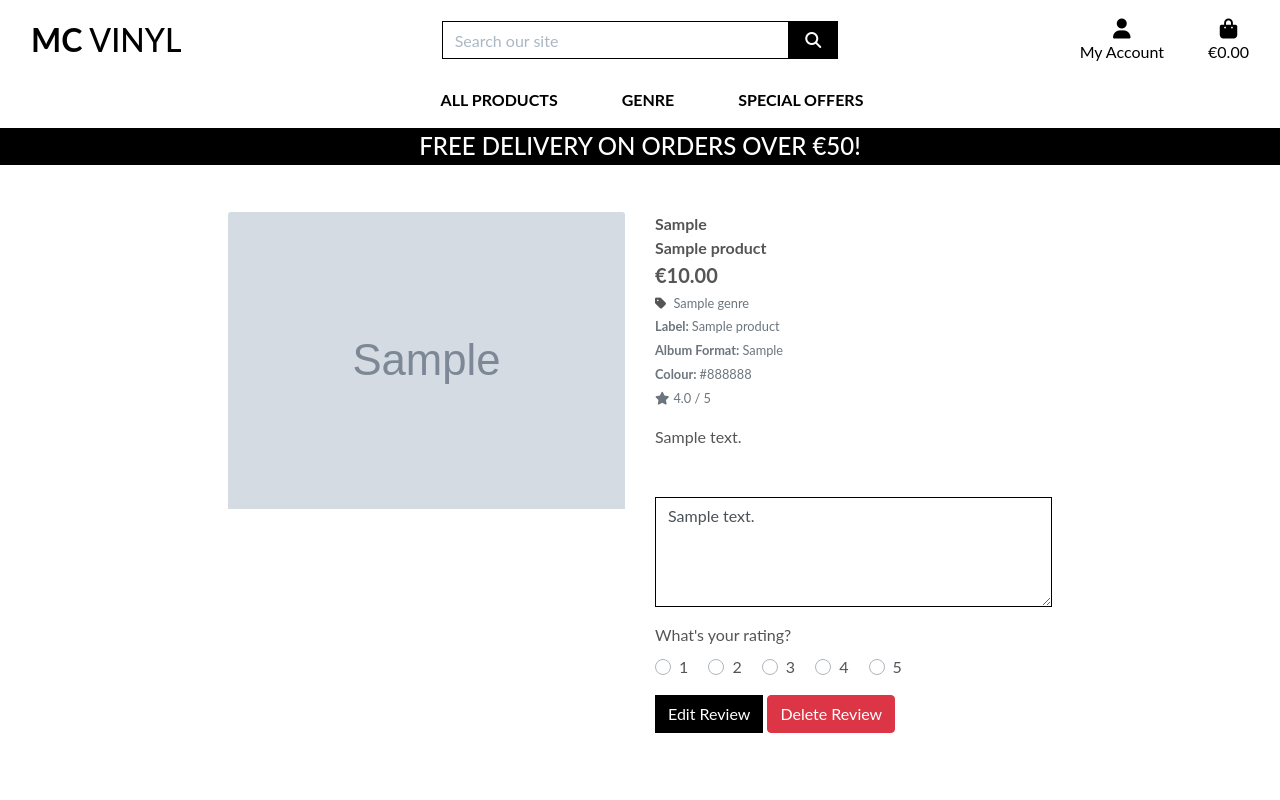
After one commit to robot5000-design/ms4-mc-vinyl, a Django app: a page that uses products/templates/products/edit_product_review.html in a window 1280 px wide. The commit adds this page. Run offline with Django 3.2, Linux system fonts and the light colour scheme; a user stored in the database is signed in; tables that the repository leaves empty hold one stand-in row (values such as "Sample post"); grey boxes marked "Sample" are stand-in pictures; some libraries are stand-ins or nearby versions.

Commit message:
Add product reviews CRUD functionality including model, views, signals, templates

```diff
--- a/products/apps.py
+++ b/products/apps.py
@@ -4,3 +4,6 @@ from django.apps import AppConfig
 class ProductsConfig(AppConfig):
     default_auto_field = 'django.db.models.BigAutoField'
     name = 'products'
+
+    def ready(self):
+        import products.signals
--- a/products/forms.py
+++ b/products/forms.py
@@ -1,6 +1,10 @@
 from django import forms
+from django.forms import Textarea
+from crispy_forms.bootstrap import InlineRadios
+from crispy_forms.helper import FormHelper
+from crispy_forms.layout import Layout
 from .widgets import CustomClearableFileInput
-from .models import Product, Genre
+from .models import Product, Genre, ProductReview
 
 
 class ProductForm(forms.ModelForm):
@@ -17,7 +21,6 @@ class ProductForm(forms.ModelForm):
             'description',
             'album_format',
             'color',
-            'rating',
             'image',
             'track_list',
             )
@@ -35,3 +38,33 @@ class ProductForm(forms.ModelForm):
                 field.widget.attrs['class'] = 'my-2 mr-2 border-black rounded-0'
             else:
                 field.widget.attrs['class'] = 'border-black rounded-0'
+
+
+class ProductReviewForm(forms.ModelForm):
+    class Meta:
+        model = ProductReview
+        fields = (
+            'body',
+            'review_rating',
+        )
+        widgets = {
+            'body': Textarea(attrs={'rows': 4}),
+        }
+
+    def __init__(self, *args, **kwargs):
+        super().__init__(*args, **kwargs)
+        self.helper = FormHelper()
+        self.helper.layout = Layout(
+            'body',
+            InlineRadios('review_rating')
+        )
+        self.fields['review_rating'].widget.attrs['required'] = True
+        for field in self.fields:
+            if field == 'body':
+                self.fields[field].label = False
+                self.fields[field].widget.attrs[
+                    'placeholder'] = 'Write your review here...'
+            elif field == 'review_rating':
+                self.fields[field].label = "What's your rating?"
+            self.fields[field].widget.attrs[
+                'class'] = 'border-black rounded-0 profile-form-input'
--- a/products/static/products/css/products.css
+++ b/products/static/products/css/products.css
@@ -27,3 +27,7 @@
     width: 96px;
     height: 96px;
 }
+
+label .asteriskField {
+    display: none;
+}
--- a/products/static/products/js/products.js
+++ b/products/static/products/js/products.js
@@ -27,8 +27,13 @@ $('#sort-selector').change(function() {
 // setting the href for the delete confirm modal
 $(".call-delete").click(function(event) {
     event.preventDefault();
-    var productId = $(this).attr("data-product");
-    var deleteUrl = `/products/delete/${productId}/`
+    var objectId = $(this).attr("data-product");
+    var modalId = $(this).attr("data-target");
+    if (modalId.includes("Product")) {
+        var deleteUrl = `/products/delete/${objectId}/`
+    } else {
+        var deleteUrl = `/products/delete_review/${objectId}/`
+    }
     $("#confirm-delete").attr("href", deleteUrl);
 });
 
--- /dev/null
+++ b/products/templates/products/edit_product_review.html
@@ -0,0 +1,86 @@
+{% extends "base.html" %}
+{% load static %}
+
+{% block extra_css %}
+    <link rel="stylesheet" href="{% static 'products/css/products.css' %}">
+{% endblock %}
+
+{% block page_header %}
+    <div class="container header-container">
+        <div class="row">
+            <div class="col"></div>
+        </div>
+    </div>
+{% endblock %}
+
+{% block content %}
+    <div class="overlay"></div>
+    <div class="container-fluid">
+        <div class="row">
+            <div class="col-12 col-md-6 col-lg-4 offset-lg-2">
+                <div class="image-container my-5">
+                    {% if product.image %}
+                        <a href="{{ product.image.url }}" target="_blank">
+                            <img class="card-img-top img-fluid" src="{{ product.image.url }}" alt="{{ product.name }}">
+                        </a>
+                        {% else %}
+                        <a href="">
+                            <img class="card-img-top img-fluid" src="{{ MEDIA_URL }}noimage.png" alt="{{ product.name }}">
+                        </a>
+                    {% endif %}
+                </div>
+            </div>
+            <div class="col-12 col-md-6 col-lg-4">
+                <div class="product-details-container mb-5 mt-md-5">
+                    <p class="mb-0"><strong>{{ product.artist }}</strong></p>
+                    <p class="mb-0"><strong>{{ product.title }}</strong></p>
+                    <p class="lead mb-0 text-left font-weight-bold">€{{ product.price }}</p>
+                    {% if product.genre %}
+                        <p class="small mt-1 mb-0">
+                            <i class="fas fa-tag mr-1"></i>
+                            {% for genre in product.genre.all %}
+                                <a class="text-muted" href="{% url 'products' %}?genre={{ genre }}">
+                                    {{ genre.friendly_name | capfirst }}
+                                </a>
+                            {% endfor %}
+                        </p>
+                    {% endif %}
+                    <div><small class="text-muted"><strong>Label: </strong> {{ product.label }}</small></div>
+                    <div><small class="text-muted"><strong>Album Format: </strong>{{ product.album_format }}</small></div>
+                    <div><small class="text-muted"><strong>Colour: </strong>{{ product.color }}</small></div>
+
+                    {% if product.rating %}
+                        <small class="text-muted"><i class="fas fa-star mr-1"></i>{{ product.rating }} / 5</small>
+                    {% else %}
+                        <small class="text-muted">No Rating</small>
+                    {% endif %}
+
+                    <p class="mt-3">{{ product.description }}</p>
+                    {% if request.user.is_authenticated %}
+                        <form class="form mt-5" action="#" method="POST">
+                            {% csrf_token %}
+                            <div class="form-row">
+                                <div class="col-12">
+
+                                    {% crispy review_form %}
+                                    <div class="text-left">
+                                        <button class="btn btn-black rounded-0" type="submit">Edit Review</button>
+                                        {% if request.user.is_superuser or review.user == request.user %}
+                                            <a class="btn btn-danger call-delete" data-toggle="modal" data-target="#deleteReviewModal" data-product="{{ product.id }}/{{ review.user.username }}">Delete Review</a>
+                                            {% include 'products/includes/modal_review_delete.html' %}
+                                        {% endif %}
+                                    </div>
+                                </div>
+                            </div>
+                        </form>
+                    {% endif %}
+                </div>
+            </div>
+        </div>
+    </div>
+{% endblock %}
+
+{% block postloadjs %}
+    {{ block.super }}
+    <script src="{% static 'products/js/products.js' %}"></script>
+{% endblock %}
--- /dev/null
+++ b/products/templates/products/includes/modal_review_delete.html
@@ -0,0 +1,19 @@
+<div class="modal fade" id="deleteReviewModal" tabindex="-1" aria-labelledby="deleteReviewModalLabel" aria-hidden="true">
+    <div class="modal-dialog">
+        <div class="modal-content">
+            <div class="modal-header">
+                <h5 class="modal-title">Confirm Delete</h5>
+                <button type="button" class="close" data-dismiss="modal" aria-label="Close">
+                    <span aria-hidden="true">&times;</span>
+                </button>
+            </div>
+            <div class="modal-body">
+                <p>Are you sure you want to delete review?</p>
+            </div>
+            <div class="modal-footer">
+                <button type="button" class="btn btn-secondary" data-dismiss="modal">Cancel</button>
+                <a id="confirm-delete" class="btn btn-danger">Confirm</a>
+            </div>
+        </div>
+    </div>
+</div>
--- a/products/templates/products/products.html
+++ b/products/templates/products/products.html
@@ -1,5 +1,9 @@
 {% extends "base.html" %}
 {% load static %}
+
+{% block extra_css %}
+    <link rel="stylesheet" href="{% static 'products/css/products.css' %}">
+{% endblock %}
 
 {% block page_header %}
     <div class="container header-container">
@@ -44,7 +48,7 @@
                             {% if search_term or current_genres or current_sorting != 'None_None' %}
                                 <span class="small"><a href="{% url 'products' %}">Products Home</a> | </span>
                             {% endif %}
-                            {{ products|length }} Products{% if search_term %} found for <strong>"{{ search_term }}"</strong>{% endif %}
+                            {{ products | length }} Products{% if search_term %} found for <strong>"{{ search_term }}"</strong>{% endif %}
                         </p>
                     </div>
                 </div>
--- a/products/urls.py
+++ b/products/urls.py
@@ -7,4 +7,7 @@ urlpatterns = [
     path('add/', views.add_product, name='add_product'),
     path('edit/<int:product_id>/', views.edit_product, name='edit_product'),
     path('delete/<int:product_id>/', views.delete_product, name='delete_product'),
+    path('add_review/<int:product_id>/', views.add_product_review, name='add_product_review'),
+    path('edit_review/<int:product_id>/<str:review_author>/', views.edit_product_review, name='edit_product_review'),
+    path('delete_review/<int:product_id>/<str:review_author>/', views.delete_product_review, name='delete_product_review'),
 ]
--- a/products/views.py
+++ b/products/views.py
@@ -3,8 +3,8 @@ from django.db.models import Q
 from django.contrib import messages
 from django.contrib.auth.decorators import login_required
 from django.db.models.functions import Lower
-from .models import Product, Genre
-from .forms import ProductForm
+from .models import Product, Genre, ProductReview
+from .forms import ProductForm, ProductReviewForm
 
 
 def all_products(request):
@@ -58,9 +58,19 @@ def product_detail(request, product_id):
     """ A view to show individual product details """
 
     product = get_object_or_404(Product, pk=product_id)
+    reviews = ProductReview.objects.filter(product=product)
+    if request.user.is_authenticated:
+        already_reviewed = ProductReview.objects.filter(user=request.user)
+    else:
+        already_reviewed = False
+
+    review_form = ProductReviewForm()
 
     context = {
         'product': product,
+        'reviews': reviews,
+        'review_form': review_form,
+        'already_reviewed': already_reviewed,
     }
 
     return render(request, 'products/product_detail.html', context)
@@ -149,3 +159,75 @@ def delete_product(request, product_id):
     product.delete()
     messages.success(request, 'Product deleted!')
     return redirect(reverse('products'))
+
+
+@login_required
+def add_product_review(request, product_id):
+    """ A view to add a product review
+    """
+    if request.method == 'POST':
+        product = get_object_or_404(Product, pk=product_id)
+        review_form = ProductReviewForm(request.POST)
+
+        if review_form.is_valid():
+            ProductReview.objects.create(
+                product=product,
+                user=request.user,
+                body=request.POST['body'],
+                review_rating=request.POST['review_rating'],
+            )
+
+            messages.success(request, 'Successfully added a review!')
+            return redirect(reverse('product_detail', args=[product.id]))
+
+
+@login_required
+def edit_product_review(request, product_id, review_author):
+    """ A view to edit a product review
+    """
+    product = get_object_or_404(Product, pk=product_id)
+    review = ProductReview.objects.filter(product=product, user__username=review_author)[0] ################
+
+    if not request.user.is_superuser or not review:
+        messages.error(request, "Sorry, you don't have permission to do that.")
+        return redirect(reverse('home'))
+
+    if request.method == 'POST':
+        review_form = ProductReviewForm(request.POST)
+        if review_form.is_valid():
+            ProductReview.objects.create(
+                product=product,
+                user=request.user,
+                body=request.POST['body'],
+                review_rating=request.POST['review_rating'],
+            )
+            messages.success(request, 'Successfully edited review!')
+            return redirect(reverse('product_detail', args=[product.id]))
+    else:
+        review_form = ProductReviewForm(initial={
+            'body': review.body,
+            'review_rating': review.review_rating,
+        })
+
+    template = 'products/edit_product_review.html'
+    context = {
+        'review': review,
+        'review_form': review_form,
+        'product': product,
+    }
+    return render(request, template, context)
+
+
+@login_required
+def delete_product_review(request, product_id, review_author):
+    """ A view to delete a product review """
+    product = get_object_or_404(Product, pk=product_id)
+    review = ProductReview.objects.filter(product=product, user__username=review_author)[0] ################
+
+    if not request.user.is_superuser or not review:
+        messages.error(request, "Sorry, you don't have permission to do that.")
+        return redirect(reverse('home'))
+
+    review.delete()
+    messages.success(request, 'Review deleted!')
+    return redirect(reverse('product_detail', args=[product.id]))
--- a/templates/allauth/account/login.html
+++ b/templates/allauth/account/login.html
@@ -37,7 +37,7 @@ for a {{ site_name }} account and sign in below:{% endblocktrans %}</p>
 
 <form class="login" method="POST" action="{% url 'account_login' %}">
   {% csrf_token %}
-  {{ form|crispy }}
+  {{ form | crispy }}
   {% if redirect_field_value %}
   <input type="hidden" name="{{ redirect_field_name }}" value="{{ redirect_field_value }}" />
   {% endif %}
```
Also changed, not shown: products/admin.py (+9 -17 lines), products/models.py (+21 -13 lines), products/signals.py (added, +18 -0 lines), products/templates/products/product_detail.html (+35 -0 lines), products/migrations/0016_auto_20210621_2055.py (added).
